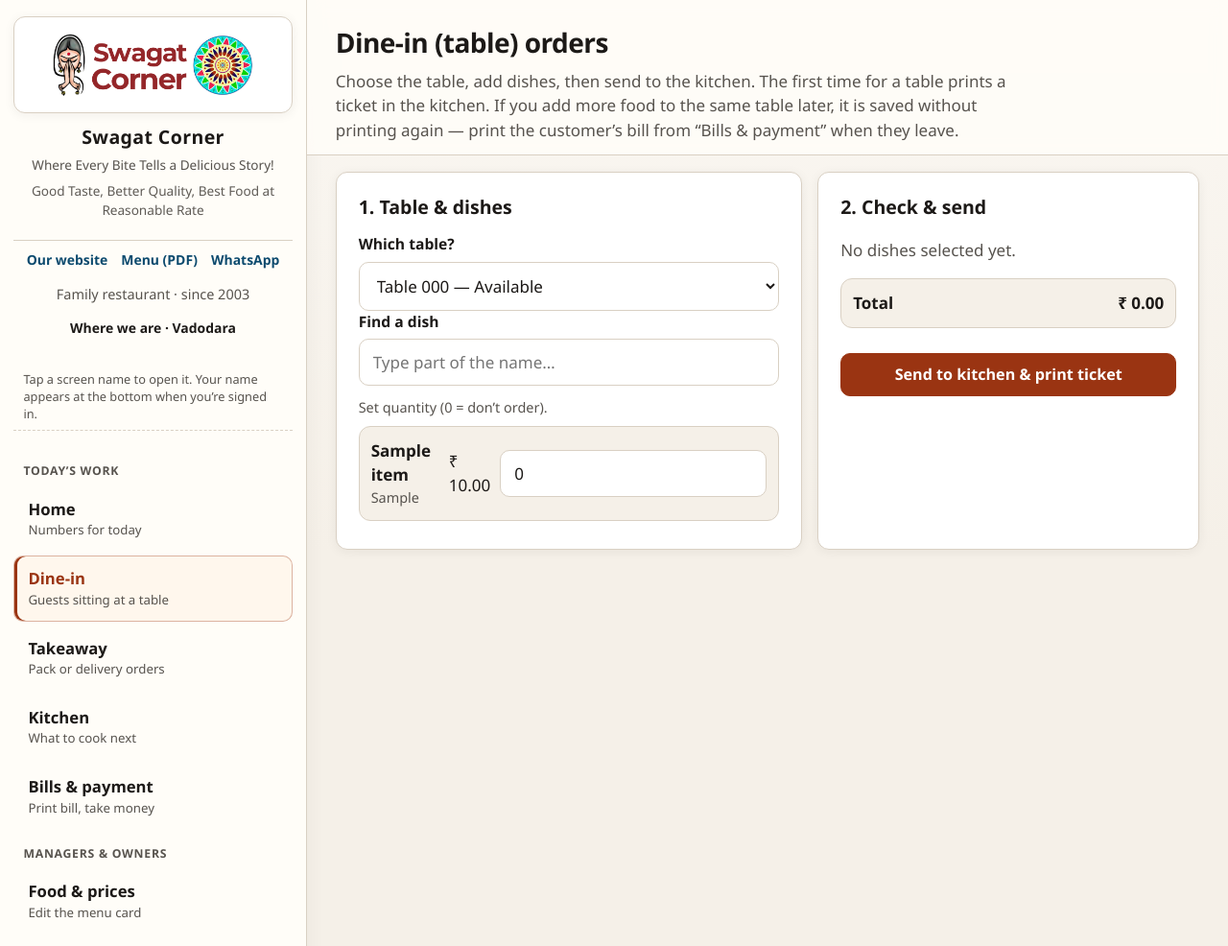
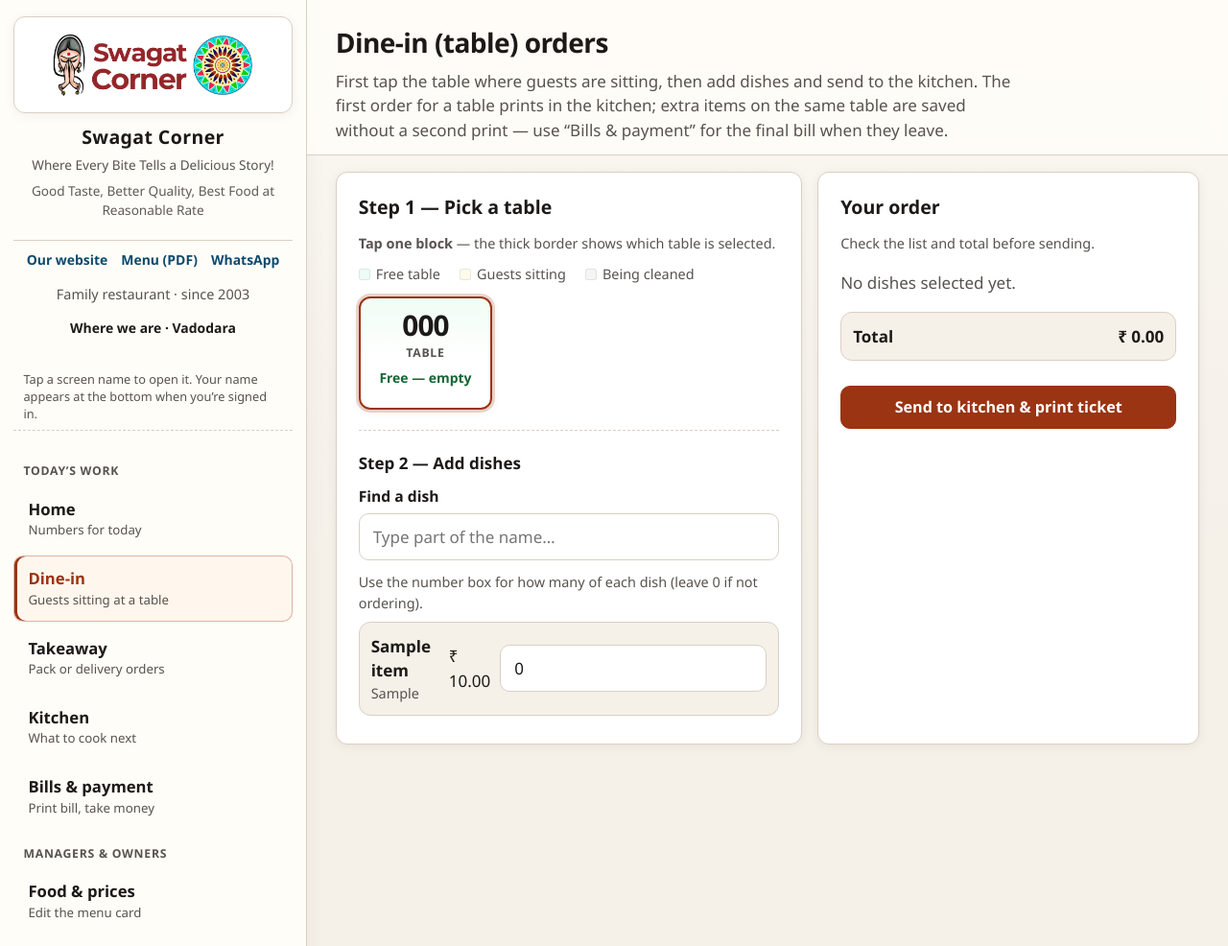
Before and after one commit to Tirthpatel061/hotel-management, a Flask app: page /orders/table in a window 1280 px wide. Shown: the top 986 px of the page at 96% size. Run offline with Flask 3, Linux system fonts and the light colour scheme; a user stored in the database is signed in; tables that the repository leaves empty hold one stand-in row (values such as "Sample post").

Commit message:
Dine-in: table picker as color-coded blocks with legend
Made-with: Cursor

```diff
--- a/frontend/static/css/main.css
+++ b/frontend/static/css/main.css
@@ -630,6 +630,176 @@ textarea {
   min-height: 90px;
 }
 
+/* Dine-in: table grid — tap a block to choose */
+.table-picker-wrap {
+  margin-bottom: 1.25rem;
+}
+
+.table-picker-legend {
+  display: flex;
+  flex-wrap: wrap;
+  gap: 12px 20px;
+  align-items: center;
+  margin-bottom: 12px;
+  font-size: 0.85rem;
+  color: var(--muted);
+}
+
+.table-picker-legend span {
+  display: inline-flex;
+  align-items: center;
+  gap: 6px;
+}
+
+.table-picker-legend i {
+  width: 12px;
+  height: 12px;
+  border-radius: 3px;
+  display: inline-block;
+  border: 1px solid rgba(0, 0, 0, 0.08);
+}
+
+.legend-free {
+  background: #ecfdf5;
+}
+.legend-busy {
+  background: #fffbeb;
+}
+.legend-clean {
+  background: #f5f5f4;
+}
+
+.table-picker {
+  display: grid;
+  grid-template-columns: repeat(auto-fill, minmax(108px, 1fr));
+  gap: 10px;
+}
+
+.table-block {
+  position: relative;
+  display: block;
+  cursor: pointer;
+  margin: 0;
+  border-radius: 12px;
+  border: 2px solid var(--border);
+  background: var(--card);
+  padding: 12px 10px;
+  text-align: center;
+  min-height: 118px;
+  transition:
+    border-color 0.15s,
+    box-shadow 0.15s,
+    transform 0.12s;
+}
+
+.table-block:hover {
+  transform: translateY(-1px);
+  box-shadow: var(--shadow-card);
+}
+
+.table-block input[type="radio"] {
+  position: absolute;
+  opacity: 0;
+  width: 0;
+  height: 0;
+  margin: 0;
+}
+
+.table-block__num {
+  display: block;
+  font-size: 1.75rem;
+  font-weight: 800;
+  line-height: 1.1;
+  color: var(--text);
+  letter-spacing: -0.03em;
+}
+
+.table-block__title {
+  display: block;
+  font-size: 0.72rem;
+  font-weight: 700;
+  text-transform: uppercase;
+  letter-spacing: 0.06em;
+  color: var(--muted);
+  margin-top: 4px;
+}
+
+.table-block__status {
+  display: block;
+  margin-top: 8px;
+  font-size: 0.82rem;
+  font-weight: 700;
+  line-height: 1.2;
+}
+
+.table-block__order {
+  display: block;
+  margin-top: 6px;
+  font-size: 0.72rem;
+  font-weight: 700;
+  color: var(--link);
+  line-height: 1.25;
+}
+
+.table-block--available {
+  border-color: #86efac;
+  background: linear-gradient(180deg, #f0fdf4 0%, #fff 55%);
+}
+
+.table-block--available .table-block__status {
+  color: #166534;
+}
+
+.table-block--occupied {
+  border-color: #fcd34d;
+  background: linear-gradient(180deg, #fffbeb 0%, #fff 55%);
+}
+
+.table-block--occupied .table-block__status {
+  color: #a16207;
+}
+
+.table-block--cleaning {
+  border-color: #d6d3d1;
+  background: linear-gradient(180deg, #f5f5f4 0%, #fafaf9 55%);
+}
+
+.table-block--cleaning .table-block__status {
+  color: #57534e;
+}
+
+.table-block:has(input:checked) {
+  border-color: var(--accent);
+  box-shadow:
+    0 0 0 3px rgba(154, 52, 18, 0.2),
+    var(--shadow-card);
+  outline: none;
+}
+
+.table-block:has(input:focus-visible) {
+  outline: 3px solid rgba(154, 52, 18, 0.45);
+  outline-offset: 2px;
+}
+
+.order-section {
+  margin-top: 1.25rem;
+  padding-top: 1.25rem;
+  border-top: 1px dashed var(--border);
+}
+
+.order-section:first-of-type {
+  margin-top: 0;
+  padding-top: 0;
+  border-top: none;
+}
+
+.order-section h4 {
+  margin: 0 0 10px;
+  font-size: 1rem;
+  font-weight: 800;
+  color: var(--text);
+}
+
 .order-grid {
   display: grid;
   grid-template-columns: 1.1fr 0.9fr;
@@ -736,6 +906,16 @@ textarea {
   .order-grid {
     grid-template-columns: 1fr;
   }
+  .table-picker {
+    grid-template-columns: repeat(auto-fill, minmax(96px, 1fr));
+  }
+  .table-block {
+    min-height: 108px;
+    padding: 10px 8px;
+  }
+  .table-block__num {
+    font-size: 1.5rem;
+  }
   html {
     font-size: 16px;
   }
--- a/frontend/templates/table_orders.html
+++ b/frontend/templates/table_orders.html
@@ -1,25 +1,59 @@
 {% extends "base.html" %}
 {% block title %}Dine-in — {{ brand_name }}{% endblock %}
 {% block heading %}Dine-in (table) orders{% endblock %}
-{% block subheading %}Choose the table, add dishes, then send to the kitchen. The first time for a table prints a ticket in the kitchen. If you add more food to the same table later, it is saved without printing again — print the customer’s bill from “Bills &amp; payment” when they leave.{% endblock %}
+{% block subheading %}First tap the table where guests are sitting, then add dishes and send to the kitchen. The first order for a table prints in the kitchen; extra items on the same table are saved without a second print — use “Bills &amp; payment” for the final bill when they leave.{% endblock %}
 {% block content %}
 <form method="post" class="order-grid" id="tableOrderForm">
   <div class="card">
-    <h3>1. Table &amp; dishes</h3>
+    <h3>Step 1 — Pick a table</h3>
     <p id="tableOrderHint" class="flash flash-info" style="display: none;"></p>
-    <label class="field">
-      <span>Which table?</span>
-      <select name="table_id" id="tableIdSelect" required>
+    {% if tables %}
+    <div class="table-picker-wrap">
+      <p class="muted small" style="margin: 0 0 10px;">
+        <strong>Tap one block</strong> — the thick border shows which table is selected.
+      </p>
+      <div class="table-picker-legend" aria-hidden="true">
+        <span><i class="legend-free"></i> Free table</span>
+        <span><i class="legend-busy"></i> Guests sitting</span>
+        <span><i class="legend-clean"></i> Being cleaned</span>
+      </div>
+      <div class="table-picker" role="radiogroup" aria-label="Choose dining table">
         {% for t in tables %}
-        <option value="{{ t.table_id }}">Table {{ t.table_number }} — {{ t.status }}</option>
+        {% set oid = active_by_table[t.table_id] if t.table_id in active_by_table else none %}
+        {% set st = t.status|lower %}
+        <label
+          class="table-block table-block--{{ st }}"
+        >
+          <input
+            type="radio"
+            name="table_id"
+            value="{{ t.table_id }}"
+            {% if loop.first %}required{% endif %}
+            {% if loop.first %}checked{% endif %}
+          />
+          <span class="table-block__num">{{ t.table_number }}</span>
+          <span class="table-block__title">Table</span>
+          <span class="table-block__status">
+            {% if t.status == 'Available' %}Free — empty{% elif t.status == 'Occupied' %}Guests here{% else %}Cleaning{% endif %}
+          </span>
+          {% if oid %}
+          <span class="table-block__order">Open order #{{ oid }}</span>
+          {% endif %}
+        </label>
         {% endfor %}
-      </select>
-    </label>
+      </div>
+    </div>
+    {% else %}
+    <p class="flash flash-warning">No tables are set up yet. Ask a manager to add tables in the system.</p>
+    {% endif %}
+
+    <div class="order-section">
+      <h4>Step 2 — Add dishes</h4>
       <div class="menu-search field">
         <span>Find a dish</span>
-      <input id="menuSearch" type="search" placeholder="Type part of the name…" />
+        <input id="menuSearch" type="search" placeholder="Type part of the name…" autocomplete="off" />
       </div>
-    <p class="muted small" style="margin: 0 0 8px;">Set quantity (0 = don’t order).</p>
+      <p class="muted small" style="margin: 0 0 8px;">Use the number box for how many of each dish (leave 0 if not ordering).</p>
       <div id="menuList">
         {% for item in menu %}
         <div
@@ -48,17 +82,19 @@
         </div>
         {% endfor %}
       </div>
+    </div>
     <input type="hidden" name="items_json" id="itemsJson" value="[]" />
     <script type="application/json" id="active-orders-data">{{ active_by_table | tojson }}</script>
   </div>
   <div class="card">
-    <h3>2. Check &amp; send</h3>
+    <h3>Your order</h3>
+    <p class="muted small" style="margin-top: 0;">Check the list and total before sending.</p>
     <div id="orderSummary"><p class="muted">Nothing added yet.</p></div>
     <div class="menu-item" style="margin-top: 10px">
       <strong>Total</strong>
       <strong id="orderTotal">₹ 0.00</strong>
     </div>
-    <button class="btn btn-primary btn-block mt" type="submit" id="tableSubmitBtn">
+    <button class="btn btn-primary btn-block mt" type="submit" id="tableSubmitBtn" {% if not tables %}disabled{% endif %}>
       Send to kitchen &amp; print ticket
     </button>
   </div>
@@ -78,20 +114,25 @@
 
     var raw = document.getElementById('active-orders-data');
     var activeByTable = raw ? JSON.parse(raw.textContent || '{}') : {};
-    var tableSelect = document.getElementById('tableIdSelect');
+    var radios = document.querySelectorAll('input[name="table_id"]');
     var hint = document.getElementById('tableOrderHint');
     var submitBtn = document.getElementById('tableSubmitBtn');
 
+    function currentTableId() {
+      var c = document.querySelector('input[name="table_id"]:checked');
+      return c ? String(c.value) : '';
+    }
+
     function updateTableHint() {
-      if (!tableSelect || !hint || !submitBtn) return;
-      var tid = String(tableSelect.value);
+      if (!hint || !submitBtn) return;
+      var tid = currentTableId();
       var oid = activeByTable[tid];
       if (oid) {
         hint.style.display = 'block';
         hint.textContent =
           'This table already has order number ' +
           oid +
-          ' open. What you add now will be joined to that order (no second print in the kitchen). When guests finish, print their bill from “Bills & payment”.';
+          ' open. What you add now will be added to that same order (the kitchen will not print again). When guests finish, print their bill from “Bills & payment”.';
         submitBtn.textContent = 'Save extra items to this order';
       } else {
         hint.style.display = 'none';
@@ -99,10 +140,10 @@
       }
     }
 
-    if (tableSelect) {
-      tableSelect.addEventListener('change', updateTableHint);
+    radios.forEach(function (r) {
+      r.addEventListener('change', updateTableHint);
+    });
     updateTableHint();
-    }
   });
 </script>
 {% endblock %}
```
Lines whose indentation alone changed are shown as unchanged.
